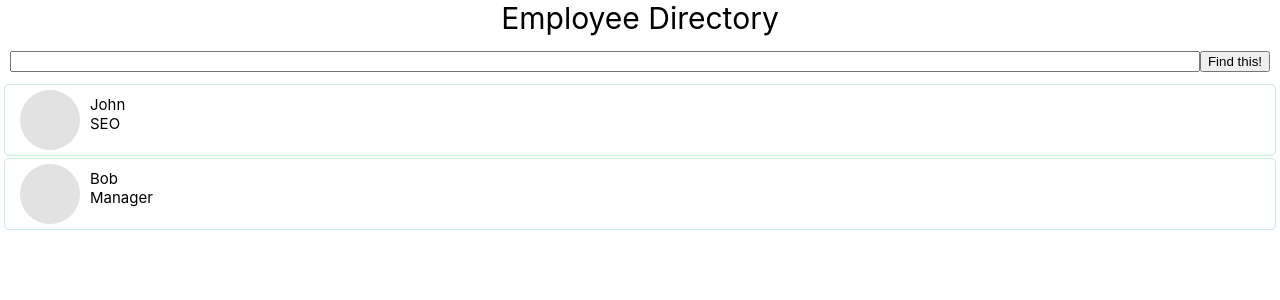
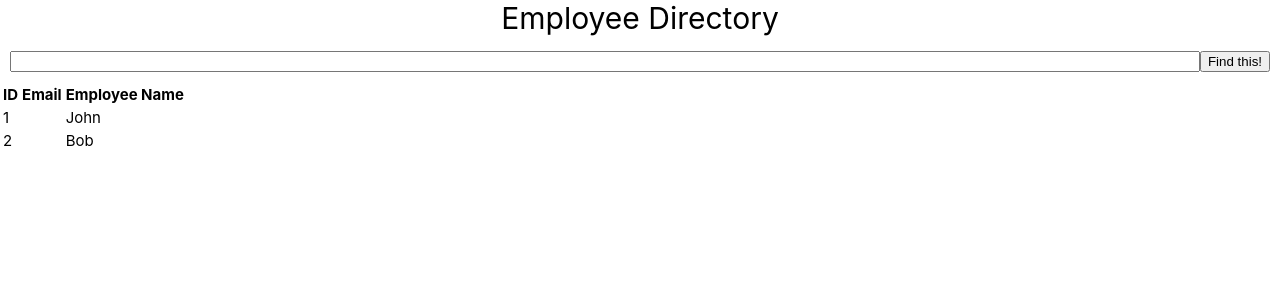
Before and after one commit to IBS-JS-202304/module_01, a React (Create React App) app: page / in a window 1280 px wide. Shown: the top 300 px of the page. Built offline with nearby package versions, Linux system fonts and the light colour scheme.

Commit message:
Implement employee grid

```diff
--- /dev/null
+++ b/src/components/EmployeeGrid/EmployeeGrid.jsx
@@ -0,0 +1,43 @@
+import { useCallback } from 'react';
+import { useEmployeeList } from '../../store/useEmployeeList';
+import { EmployeeGridRow } from './EmployeeGridRow';
+import { EmployeeGridHeader } from './EmployeeGridHeader';
+import { formatUserName } from '../../utils';
+
+const columns = [
+    {
+        title: 'ID',
+        dataKey: 'id'
+    },
+    {
+        title: 'Email',
+        dataKey: 'email'
+    },
+    {
+        title: 'Employee Name',
+        dataKey: 'name',
+        renderCell: (value, rowData) => {
+            return formatUserName(rowData);
+        }
+    }
+];
+
+export const EmployeeGrid = () => {
+    const { data, isFetching, isLoaded } = useEmployeeList();
+
+    const prepareList = useCallback(() => {
+        if (isFetching) {
+            return <>Data loading...</>;
+        } else if (!isFetching && isLoaded && data) {
+            return data.map((user, i) =>
+                <EmployeeGridRow rowData={user} columns={columns} />
+            )
+        }
+
+        return <>No data.</>;
+    }, [data, isFetching, isLoaded]);
+
+    return (<div className="employee-list-wrapper">
+        <table><EmployeeGridHeader columns={columns}/>{prepareList()}</table>
+    </div>);
+}
--- /dev/null
+++ b/src/components/EmployeeGrid/EmployeeGridHeader.jsx
@@ -0,0 +1,6 @@
+export const EmployeeGridHeader = ({columns}) => {
+
+    const preparedColumns = columns.map(({title}) => <th>{title}</th>);
+
+    return <tr>{preparedColumns}</tr>;
+}
--- /dev/null
+++ b/src/components/EmployeeGrid/EmployeeGridRow.jsx
@@ -0,0 +1,5 @@
+export const EmployeeGridRow = ({ rowData, columns }) => {
+
+    const cells = columns.map(({ dataKey, renderCell }) => <td>{ renderCell ? renderCell(rowData[dataKey], rowData) : rowData[dataKey] }</td> );
+    return <tr>{cells}</tr>;
+}
--- /dev/null
+++ b/src/components/EmployeeGrid/index.js
@@ -0,0 +1 @@
+export * from './EmployeeGrid';
--- a/src/pages/MainPage/MainPage.jsx
+++ b/src/pages/MainPage/MainPage.jsx
@@ -1,11 +1,13 @@
 import { PageHeader } from '../../components/PageHeader';
 import { SearchBar } from '../../components/SearchBar';
 import { EmployeeList } from '../../components/EmployeeList';
+import { EmployeeGrid } from '../../components/EmployeeGrid';
 
 export const MainPage = () => {
     return (<>
         <PageHeader text="Employee Directory" />
         <SearchBar />
-        <EmployeeList />
+        {/* <EmployeeList /> */}
+        <EmployeeGrid />
     </>)
 }
```
